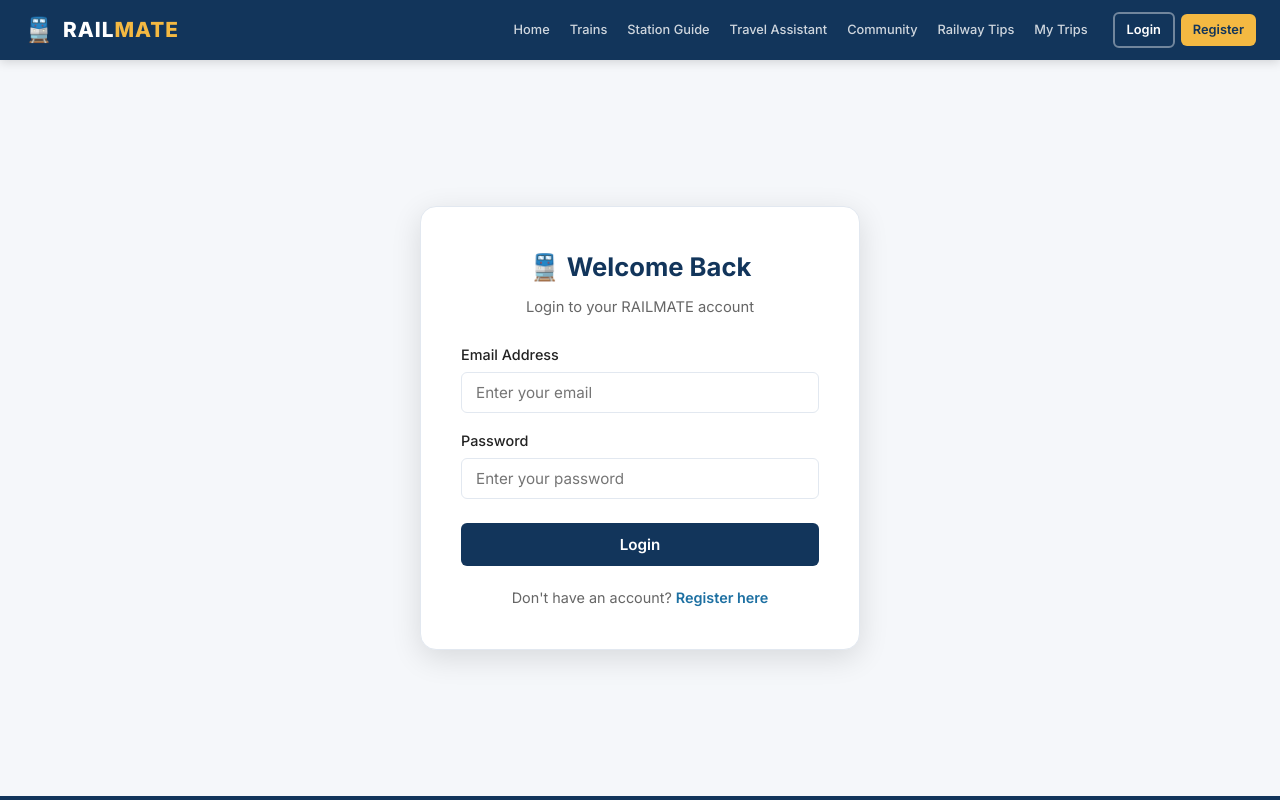
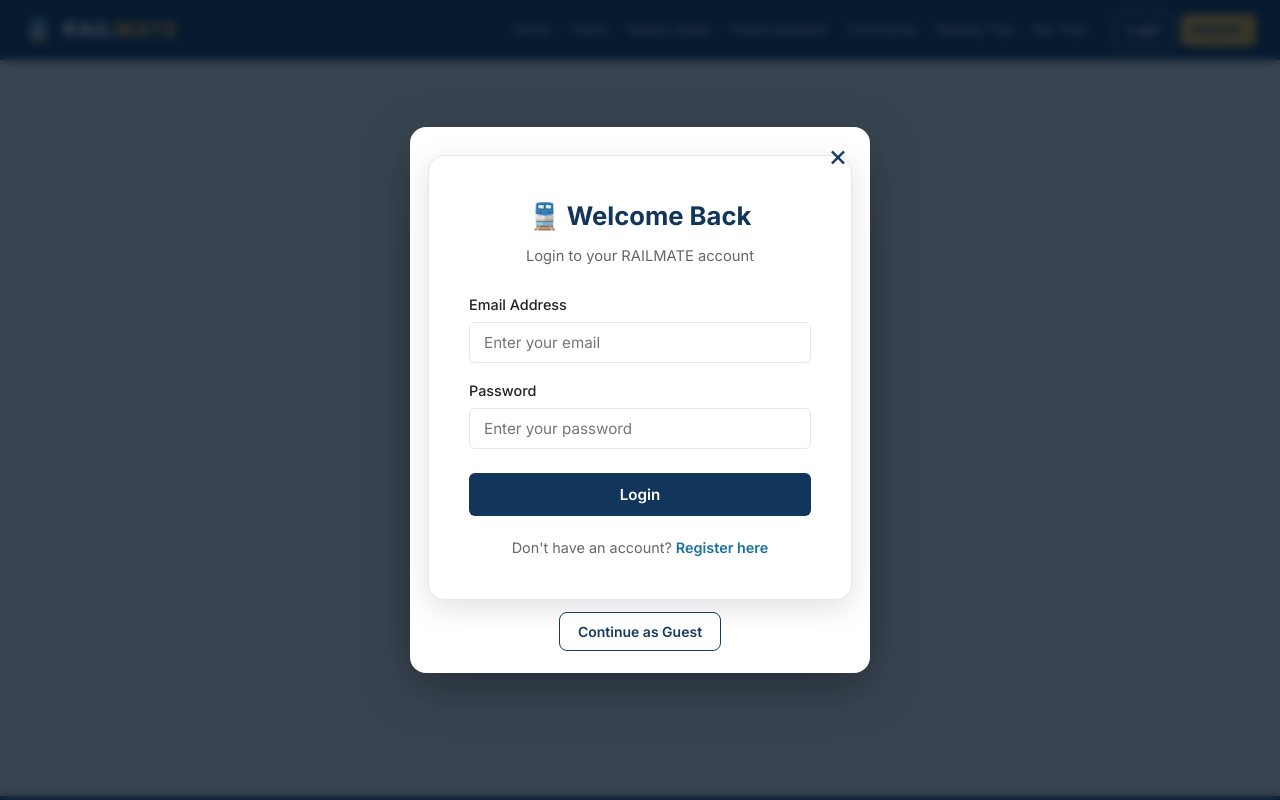
Before and after one commit to simratkaur29/Project-RailMate, a React (Vite) app: page /login in a window 1280 px wide. Shown: the top 800 px of the page. Built offline with nearby package versions, Linux system fonts and the light colour scheme.

Commit message:
login pop up made

```diff
--- a/src/App.jsx
+++ b/src/App.jsx
@@ -1,8 +1,11 @@
-import { useState, useEffect } from 'react';
+
+import { useState } from 'react';
 import { BrowserRouter as Router, Routes, Route } from 'react-router-dom';
 import { JourneyProvider } from './context/JourneyContext';
+
 import Navbar from './components/Navbar';
 import Footer from './components/Footer';
+
 import Home from './pages/Home';
 import Trains from './pages/Trains';
 import Login from './pages/Login';
@@ -17,6 +20,7 @@ import Community from './pages/Community';
 import RailwayTips from './pages/RailwayTips';
 import DestinationGuide from './pages/DestinationGuide';
 import MyTrips from './pages/MyTrips';
+
 import './styles/global.css';
 import './styles/profile.css';
 
@@ -24,16 +28,29 @@ function App() {
   const [user, setUser] = useState(() => {
     const saved = localStorage.getItem('railmate_user');
     const loggedIn = localStorage.getItem('railmate_logged_in');
+
     if (saved && loggedIn === 'true') {
       return JSON.parse(saved);
     }
+
     return null;
   });
 
+  // Show popup whenever the app loads or refreshes
+  const [showLoginPopup, setShowLoginPopup] = useState(true);
+
   const handleLogin = (userData) => {
     setUser(userData);
-    localStorage.setItem('railmate_user', JSON.stringify(userData));
+
+    localStorage.setItem(
+      'railmate_user',
+      JSON.stringify(userData)
+    );
+
     localStorage.setItem('railmate_logged_in', 'true');
+
+    // Close popup after successful login
+    setShowLoginPopup(false);
   };
 
   const handleLogout = () => {
@@ -45,24 +62,113 @@ function App() {
     <Router>
       <JourneyProvider>
         <div className="app">
-          <Navbar user={user} onLogout={handleLogout} />
+
+          <Navbar
+            user={user}
+            onLogout={handleLogout}
+          />
+
           <Routes>
             <Route path="/" element={<Home />} />
             <Route path="/trains" element={<Trains />} />
-            <Route path="/login" element={<Login onLogin={handleLogin} />} />
-            <Route path="/register" element={<Register onLogin={handleLogin} />} />
-            <Route path="/profile" element={<Profile user={user} onLogin={handleLogin} onLogout={handleLogout} />} />
-            <Route path="/booking" element={<Booking user={user} />} />
-            <Route path="/payment" element={<Payment user={user} />} />
-            <Route path="/my-bookings" element={<MyBookings user={user} />} />
+
+            <Route
+              path="/login"
+              element={<Login onLogin={handleLogin} />}
+            />
+
+            <Route
+              path="/register"
+              element={<Register onLogin={handleLogin} />}
+            />
+
+            <Route
+              path="/profile"
+              element={
+                <Profile
+                  user={user}
+                  onLogin={handleLogin}
+                  onLogout={handleLogout}
+                />
+              }
+            />
+
+            <Route
+              path="/booking"
+              element={<Booking user={user} />}
+            />
+
+            <Route
+              path="/payment"
+              element={<Payment user={user} />}
+            />
+
+            <Route
+              path="/my-bookings"
+              element={<MyBookings user={user} />}
+            />
+
             <Route path="/stations" element={<StationGuide />} />
             <Route path="/assistant" element={<SmartAssistant />} />
-            <Route path="/community" element={<Community user={user} />} />
+
+            <Route
+              path="/community"
+              element={<Community user={user} />}
+            />
+
             <Route path="/tips" element={<RailwayTips />} />
-            <Route path="/destination/:city" element={<DestinationGuide />} />
+
+            <Route
+              path="/destination/:city"
+              element={<DestinationGuide />}
+            />
+
             <Route path="/my-trips" element={<MyTrips />} />
           </Routes>
+
+          {/* Login Popup */}
+          {showLoginPopup && (
+            <div
+              className="login-popup-overlay"
+              onClick={(e) => {
+                if (e.target === e.currentTarget) {
+                  setShowLoginPopup(false);
+                }
+              }}
+            >
+              <div
+                className="login-popup-container"
+                role="dialog"
+                aria-modal="true"
+                aria-label="Login to RAILMATE"
+              >
+                <button
+                  type="button"
+                  className="login-popup-close"
+                  onClick={() => setShowLoginPopup(false)}
+                  aria-label="Close login popup"
+                >
+                  &times;
+                </button>
+
+                <Login
+                  onLogin={handleLogin}
+                  isPopup={true}
+                />
+
+                <button
+                  type="button"
+                  className="continue-guest"
+                  onClick={() => setShowLoginPopup(false)}
+                >
+                  Continue as Guest
+                </button>
+              </div>
+            </div>
+          )}
+
           <Footer />
+
         </div>
       </JourneyProvider>
     </Router>
--- a/src/pages/Login.jsx
+++ b/src/pages/Login.jsx
@@ -1,92 +1,166 @@
+
 import { useState } from 'react';
 import { Link, useNavigate } from 'react-router-dom';
 import '../styles/profile.css';
 
-function Login({ onLogin }) {
+function Login({ onLogin, isPopup = false }) {
   const navigate = useNavigate();
-  const [form, setForm] = useState({ email: '', password: '' });
+
+  const [form, setForm] = useState({
+    email: '',
+    password: ''
+  });
+
   const [errors, setErrors] = useState({});
 
   const validate = () => {
     const newErrors = {};
-    if (!form.email.trim()) newErrors.email = 'Email is required';
-    else if (!/\S+@\S+\.\S+/.test(form.email)) newErrors.email = 'Invalid email format';
-    if (!form.password) newErrors.password = 'Password is required';
-    else if (form.password.length < 6) newErrors.password = 'Password must be at least 6 characters';
+
+    if (!form.email.trim()) {
+      newErrors.email = 'Email is required';
+    } else if (!/\S+@\S+\.\S+/.test(form.email)) {
+      newErrors.email = 'Invalid email format';
+    }
+
+    if (!form.password) {
+      newErrors.password = 'Password is required';
+    } else if (form.password.length < 6) {
+      newErrors.password =
+        'Password must be at least 6 characters';
+    }
+
     return newErrors;
   };
 
   const handleSubmit = (e) => {
     e.preventDefault();
+
     const validationErrors = validate();
     setErrors(validationErrors);
 
     if (Object.keys(validationErrors).length === 0) {
-      // Check localStorage for registered user
       const storedUser = localStorage.getItem('railmate_user');
+
       if (storedUser) {
         const user = JSON.parse(storedUser);
-        if (user.email === form.email && user.password === form.password) {
+
+        if (
+          user.email === form.email &&
+          user.password === form.password
+        ) {
           onLogin(user);
-          navigate('/profile');
+
+          if (!isPopup) {
+            navigate('/profile');
+          }
+
           return;
         }
       }
 
-      // Demo login - create a user if none exists
+      // Existing demo login behavior
       const demoUser = {
         name: 'Demo User',
         email: form.email,
         phone: '9876543210',
         password: form.password,
       };
-      localStorage.setItem('railmate_user', JSON.stringify(demoUser));
+
+      localStorage.setItem(
+        'railmate_user',
+        JSON.stringify(demoUser)
+      );
+
       onLogin(demoUser);
-      navigate('/profile');
+
+      if (!isPopup) {
+        navigate('/profile');
+      }
     }
   };
 
   const handleChange = (field, value) => {
     setForm({ ...form, [field]: value });
-    if (errors[field]) setErrors({ ...errors, [field]: '' });
+
+    if (errors[field]) {
+      setErrors({ ...errors, [field]: '' });
+    }
   };
 
   return (
-    <main className="auth-page">
+    <main
+      className={
+        isPopup
+          ? 'auth-page auth-popup-page'
+          : 'auth-page'
+      }
+    >
       <div className="auth-card">
         <h2>🚆 Welcome Back</h2>
-        <p className="auth-subtitle">Login to your RAILMATE account</p>
+
+        <p className="auth-subtitle">
+          Login to your RAILMATE account
+        </p>
 
         <form onSubmit={handleSubmit}>
           <div className="form-group">
-            <label htmlFor="login-email">Email Address</label>
+            <label htmlFor={isPopup ? 'popup-login-email' : 'login-email'}>
+              Email Address
+            </label>
+
             <input
-              id="login-email"
+              id={isPopup ? 'popup-login-email' : 'login-email'}
               type="email"
               placeholder="Enter your email"
               value={form.email}
-              onChange={(e) => handleChange('email', e.target.value)}
+              onChange={(e) =>
+                handleChange('email', e.target.value)
+              }
             />
-            {errors.email && <div className="form-error">{errors.email}</div>}
+
+            {errors.email && (
+              <div className="form-error">
+                {errors.email}
+              </div>
+            )}
           </div>
 
           <div className="form-group">
-            <label htmlFor="login-password">Password</label>
+            <label
+              htmlFor={
+                isPopup ? 'popup-login-password' : 'login-password'
+              }
+            >
+              Password
+            </label>
+
             <input
-              id="login-password"
+              id={
+                isPopup ? 'popup-login-password' : 'login-password'
+              }
               type="password"
               placeholder="Enter your password"
               value={form.password}
-              onChange={(e) => handleChange('password', e.target.value)}
+              onChange={(e) =>
+                handleChange('password', e.target.value)
+              }
             />
-            {errors.password && <div className="form-error">{errors.password}</div>}
+
+            {errors.password && (
+              <div className="form-error">
+                {errors.password}
+              </div>
+            )}
           </div>
 
-          <button type="submit" className="btn btn-primary">Login</button>
+          <button type="submit" className="btn btn-primary">
+            Login
+          </button>
         </form>
 
         <p className="auth-link">
-          Don't have an account? <Link to="/register">Register here</Link>
+          Don't have an account?{' '}
+          <Link to="/register">Register here</Link>
         </p>
       </div>
     </main>
--- a/src/styles/profile.css
+++ b/src/styles/profile.css
@@ -416,3 +416,136 @@
     grid-template-columns: 1fr;
   }
 }
+
+/* ================================
+   RAILMATE LOGIN POPUP
+================================ */
+
+.login-popup-overlay {
+  position: fixed;
+  inset: 0;
+  z-index: 9999;
+
+  display: flex;
+  justify-content: center;
+  align-items: center;
+
+  padding: 20px;
+  box-sizing: border-box;
+
+  background: rgba(5, 18, 35, 0.78);
+  backdrop-filter: blur(4px);
+
+  overflow-y: auto;
+}
+
+.login-popup-container {
+  position: relative;
+
+  width: 100%;
+  max-width: 460px;
+  max-height: 90vh;
+
+  overflow-y: auto;
+
+  background: #ffffff;
+  border-radius: 16px;
+
+  box-shadow: 0 15px 50px rgba(0, 0, 0, 0.35);
+}
+
+/* Close button */
+.login-popup-close {
+  position: absolute;
+  top: 10px;
+  right: 14px;
+  z-index: 2;
+
+  width: 36px;
+  height: 36px;
+
+  display: flex;
+  align-items: center;
+  justify-content: center;
+
+  border: none;
+  border-radius: 50%;
+
+  background: transparent;
+  color: #173b60;
+
+  font-size: 30px;
+  line-height: 1;
+
+  cursor: pointer;
+}
+
+.login-popup-close:hover {
+  background: #f0f3f8;
+  color: #f5b638;
+}
+
+/* Popup-specific login page */
+.login-popup-container .auth-popup-page {
+  display: block;
+
+  width: 100%;
+  min-height: auto;
+  height: auto;
+
+  margin: 0;
+  padding: 28px 18px 0;
+
+  box-sizing: border-box;
+  background: transparent;
+}
+
+/* Existing login card */
+.login-popup-container .auth-card {
+  width: 100%;
+  max-width: 100%;
+
+  margin: 0 auto;
+  box-sizing: border-box;
+}
+
+/* Continue as Guest */
+.continue-guest {
+  display: block;
+
+  margin: 12px auto 22px;
+  padding: 10px 18px;
+
+  border: 1px solid #173b60;
+  border-radius: 8px;
+
+  background: #ffffff;
+  color: #173b60;
+
+  font-size: 14px;
+  font-weight: 600;
+
+  cursor: pointer;
+  transition: background 0.2s, color 0.2s;
+}
+
+.continue-guest:hover {
+  background: #173b60;
+  color: #ffffff;
+}
+
+/* Mobile adjustments */
+@media (max-width: 480px) {
+  .login-popup-overlay {
+    padding: 12px;
+  }
+
+  .login-popup-container {
+    max-width: 100%;
+    max-height: 94vh;
+  }
+
+  .login-popup-container .auth-popup-page {
+    padding: 24px 12px 0;
+  }
+}
```
